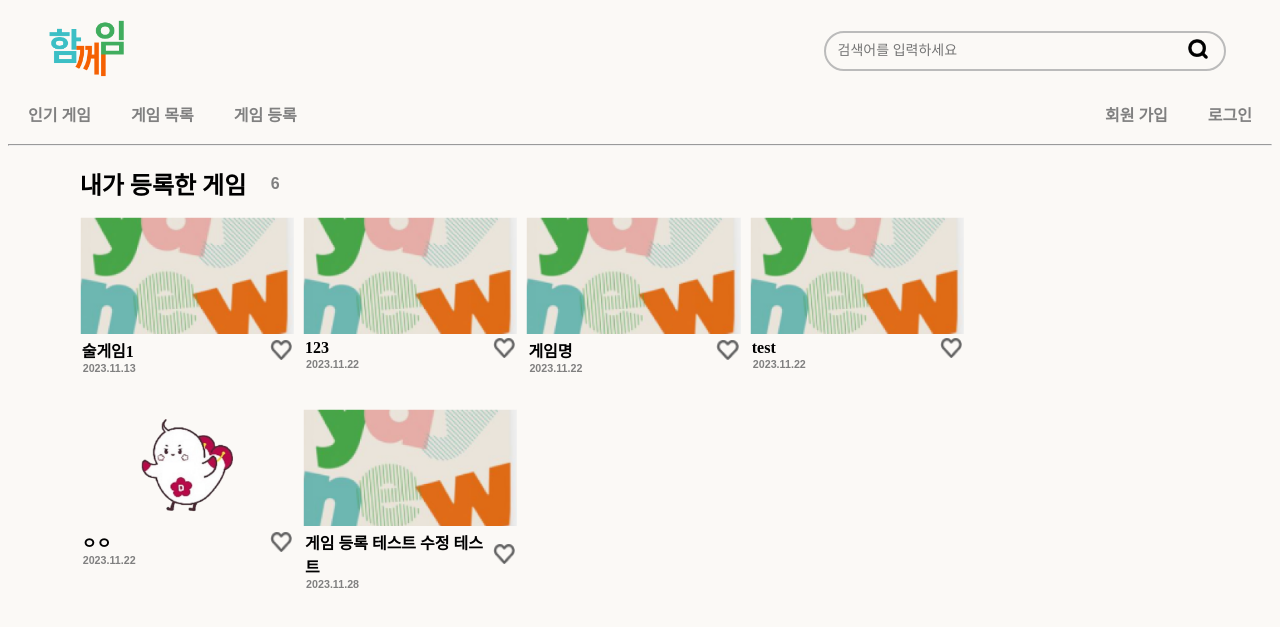
After one commit to incrying/togethergames_test, a Django app: page /mypage/mygame/1/ in a window 1280 px wide. The commit adds this page. Shown: the top 627 px of the page. Run offline with Django 4.2, Linux system fonts and the light colour scheme; data comes from the database, SQL or seed files in the repository; some libraries are stand-ins or nearby versions; some web fonts are replaced.

Commit message:
[12/4] 이유영 - 내가 쓴 글 페이지 추가

```diff
--- /dev/null
+++ b/single_pages/templates/single_pages/mygame.html
@@ -0,0 +1,64 @@
+{% extends 'base.html' %}
+{% load static %}
+
+{% block extrahead %}
+<link rel="stylesheet" href="{% static 'css/like_more.css' %}?after" />
+{% endblock %}
+ {% block nav %}
+<nav>
+    <ul class="nav-list">
+        <li><a href="{% url 'page:main' %}">인기 게임</a></li>
+        <li><a href="{% url 'game:list' %}">게임 목록</a></li>
+        <li><a href="{% url 'game:create' %}" id="game_create" >게임 등록</a></li>
+        </ul>
+
+        <ul class="nav-list">
+            {% if not user.is_authenticated %}
+            <li>
+              <a href="{% url 'account:signup' %} ">회원 가입</a>
+            </li>
+            <li>
+                <a href="{% url 'account:login' %}">로그인</a>
+            </li>
+            {% else %}
+            <li  class="bold"><a href="{% url 'page:mypage' pk=user.pk%}"><span>마이페이지</span></a></li>
+            <li>
+                <a href="{% url 'account:logout' %}"><span>로그아웃</span></a>
+            </li>
+            {% endif %}
+        </ul>
+    </nav>
+    {% endblock %}
+{% block content %}
+<!-- 최근 인기 게임 div -->
+    <div class="img_wrapper">
+      <!-- 좋아요한 게임 배너 -->
+      <div class="likemore">
+        <p>내가 등록한 게임</p>
+        <h4>{{ mygame_count }}</h4>
+      </div>
+
+      <!-- 게임 div -->
+      <ul class="img_list">
+        {% for game in mygame_list1 %}
+          {% include 'snippets/like_more_game_part.html' %}
+        {% endfor %}
+      </ul>
+    </div>
+
+<div class="img_wrapper">
+    <ul class="img_list">
+        {% for game in mygame_list2 %}
+          {% include 'snippets/like_more_game_part.html' %}
+        {% endfor %}
+    </ul>
+</div>
+
+<div class="img_wrapper">
+    <ul class="img_list">
+        {% for game in mygame_list3 %}
+          {% include 'snippets/like_more_game_part.html' %}
+        {% endfor %}
+    </ul>
+</div>
+{% endblock %}
--- a/single_pages/templates/single_pages/mypage.html
+++ b/single_pages/templates/single_pages/mypage.html
@@ -35,7 +35,7 @@
   <div class="mypage-info">
     <h2>{{ target_user.nickname }}님, 안녕하세요!</h2>
     <a href="#">내 정보 수정 ></a>
-    <a href="#">내가 쓴 글 목록 ></a>
+    <a href="{% url 'page:mygame' pk=user.pk %}">내가 쓴 글 목록 ></a>
   </div>
     <div class="my-game" >
       <div class="like-game">
--- a/single_pages/urls.py
+++ b/single_pages/urls.py
@@ -1,6 +1,6 @@
 from django.urls import path
 
-from single_pages.views import mainPage, LikedRankingPage, SituationRankingPage, myPage
+from single_pages.views import mainPage, LikedRankingPage, SituationRankingPage, myPage, MyGameView
 
 app_name='page'
 
@@ -9,5 +9,6 @@ urlpatterns = [
     path('ranking/liked/', LikedRankingPage, name='likedRanking'),
     path('ranking/situation/<int:pk>', SituationRankingPage, name='situationRanking'),
     path('mypage/<int:pk>/', myPage, name='mypage'),
+    path('mypage/mygame/<int:pk>/', MyGameView, name='mygame'),
 
 ]
--- a/single_pages/views.py
+++ b/single_pages/views.py
@@ -67,3 +67,22 @@ def myPage(request, pk):
         'collected_list': collected_list,
         'collect_count':collect_count
     })
+
+
+#내가 등록한 게임
+def MyGameView(request,pk):
+    user = User.objects.get(pk=pk)
+    mygame_list = Game.objects.filter(author=user)
+    mygame_count = mygame_list.count
+    mygame_list1=mygame_list[:4]
+    mygame_list2 = mygame_list[4:8]
+    mygame_list3 = mygame_list[8:12]
+
+    return render(request, 'single_pages/mygame.html', {
+        'target_user': user,
+        'mygame_list': mygame_list,
+        'mygame_count': mygame_count,
+        'mygame_list1': mygame_list1,
+        'mygame_list2': mygame_list2,
+        'mygame_list3': mygame_list3,
+    })
```
